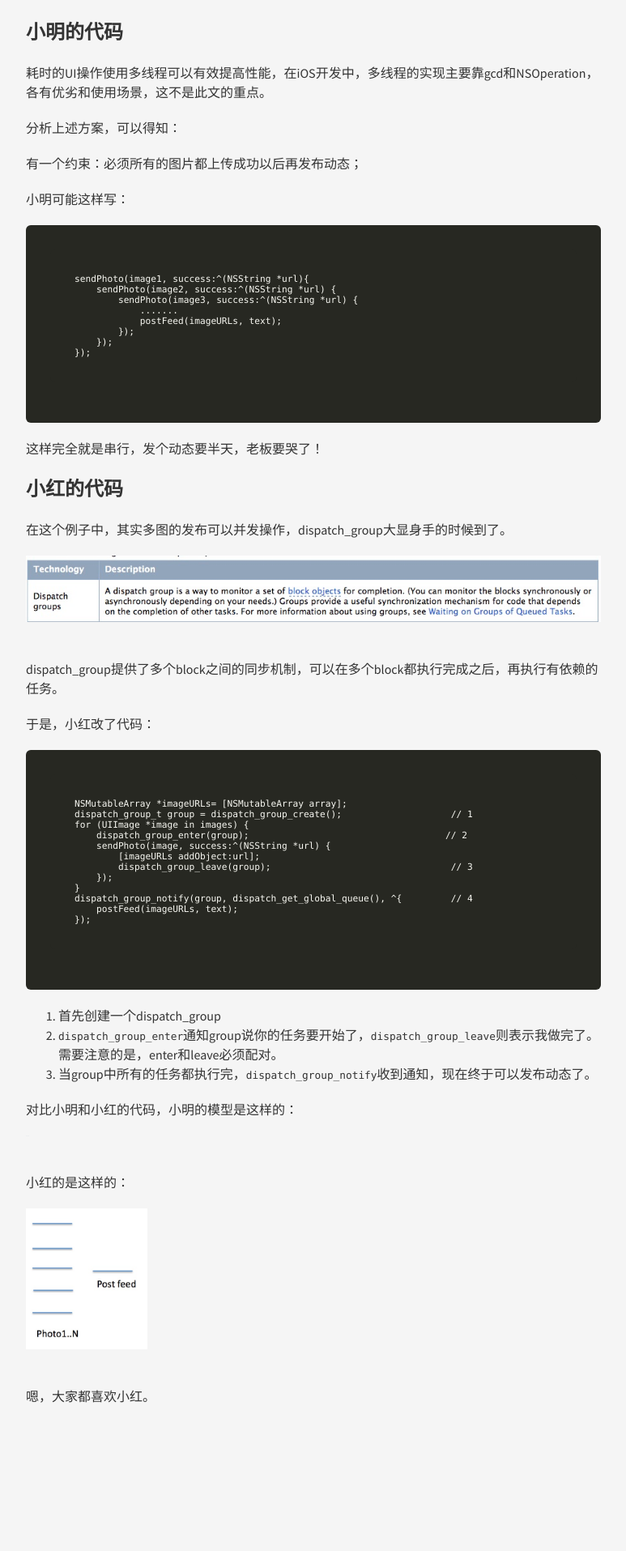
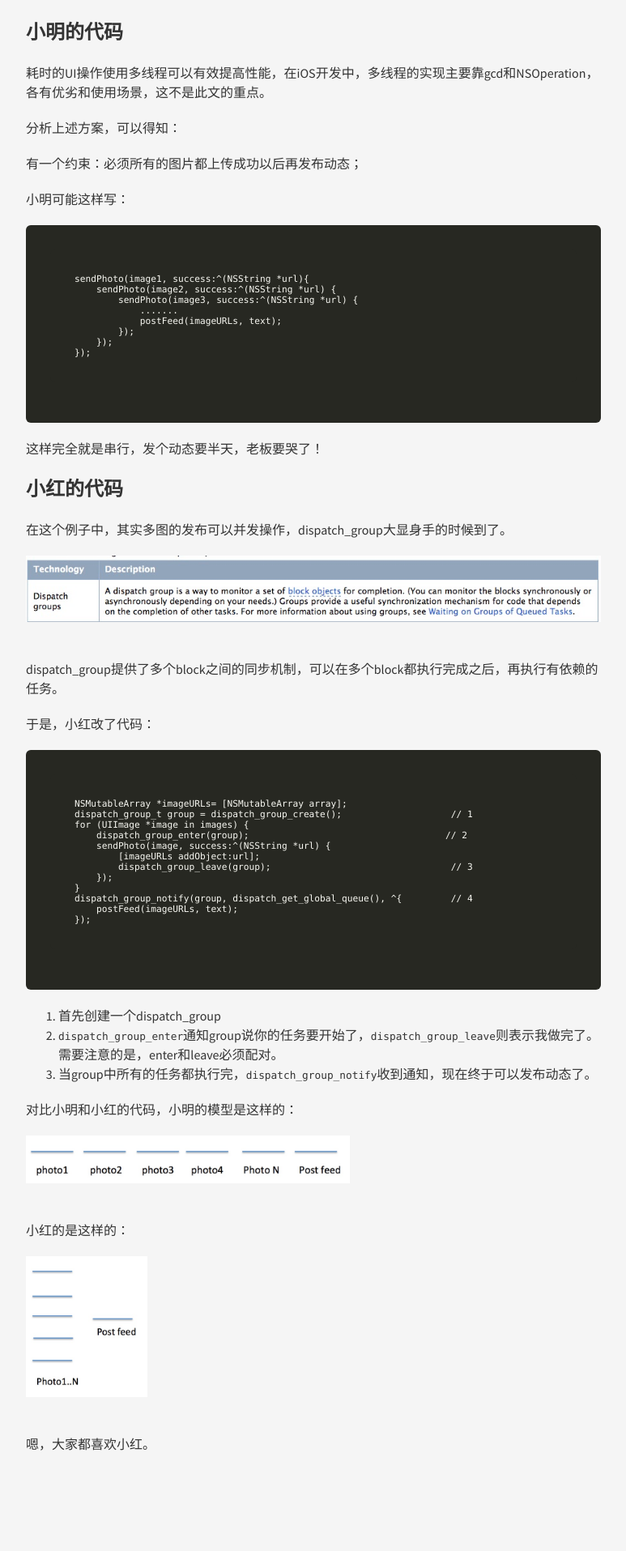
Before and after one commit to liaojinxing/liaojinxing.github.io, a Jekyll site: the page built from _posts/2015-09-07-GCD实践之dispatch_group.md, in a window 1280 px wide. Shown: the part 919-2834 px from the top of the page at 81% size, without its empty margins (253-1026 px from the left). Built offline with Jekyll 4.4.1, drawn with Linux system fonts in a browser that asks for light colours; nearby versions of some CDN libraries; Markdown is read by kramdown in place of the engine named in the settings; before the commit the page ends 2775 px from its top, so only the background shows below that.

Commit message:
fix typo

```diff
--- a/_posts/2015-09-07-GCD实践之dispatch_group.md
+++ b/_posts/2015-09-07-GCD实践之dispatch_group.md
@@ -69,7 +69,7 @@ dispatch_group_notify(group, dispatch_get_global_queue(), ^{         // 4
 
 对比小明和小红的代码，小明的模型是这样的：
 
-<img src="https://raw.githubusercontent.com/liaojinxing/liaojinxing.github.io/master/ScreenShot/xiaoming_dispatch_group_model.png" alt="小明的代码" width="4jjjjjjjj00px" hspace="10"/>
+<img src="https://raw.githubusercontent.com/liaojinxing/liaojinxing.github.io/master/ScreenShot/xiaoming_dispatch_group_model.png" alt="小明的代码" width="400px" hspace="10"/>
 
 小红的是这样的：
 
```
